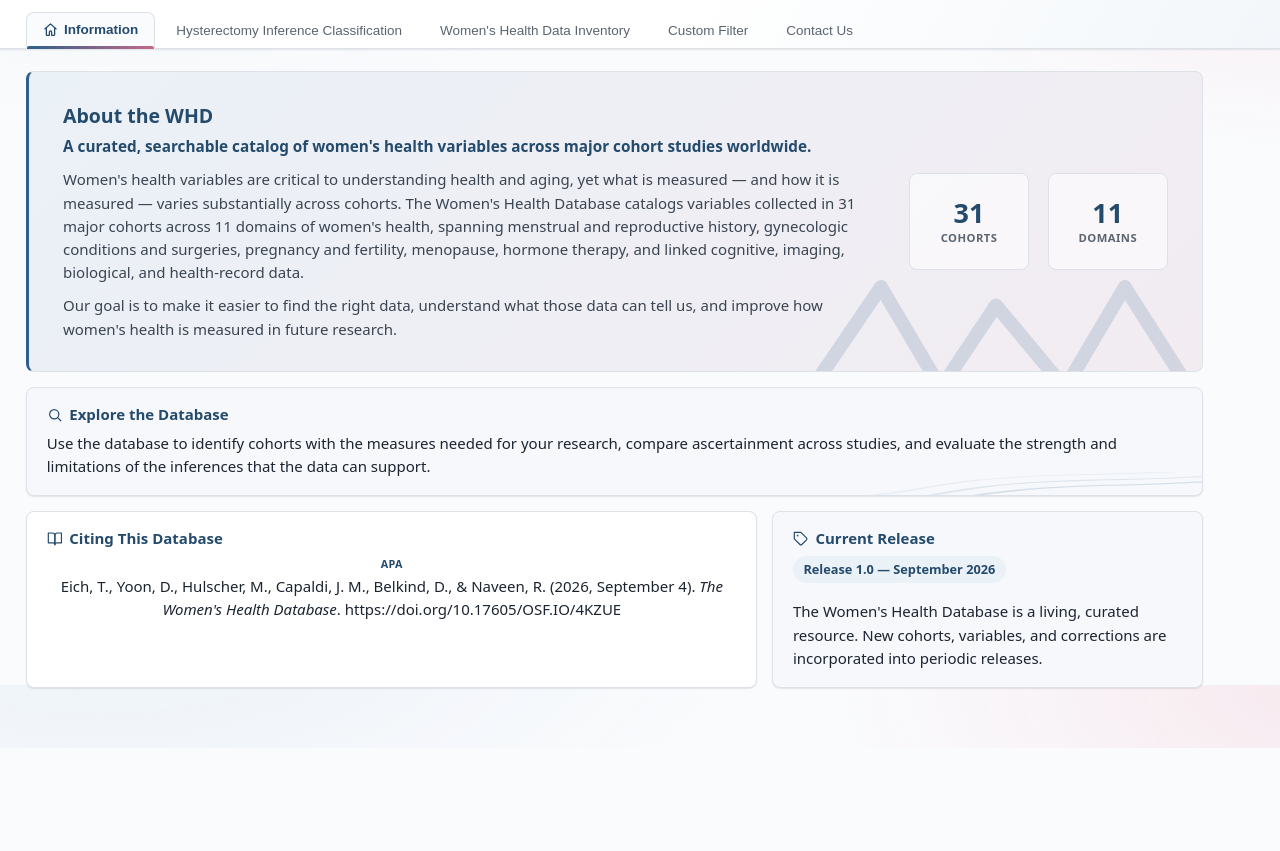
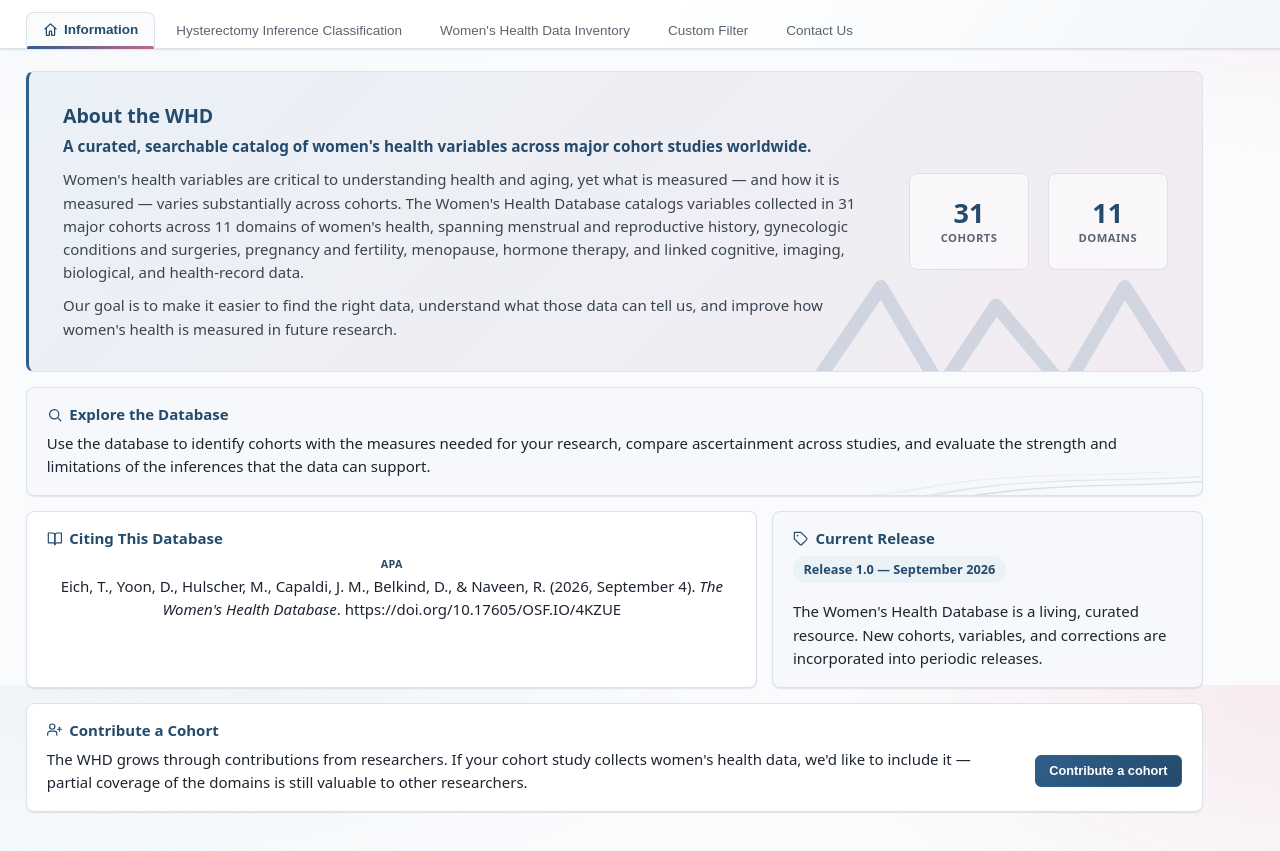
Before and after one commit to TheWomensHealthDB/TheWomensHealthDB, a plain HTML site: page charts/index.html in a window 1280 px wide. Shown: the part 115-966 px from the top of the page. Before the commit the page ends 863 px from the top, so only its background shows below. Drawn offline with nearby package versions, Linux system fonts and the light colour scheme.

Commit message:
Home page: add a Contribute a Cohort card linking to the Contribute tab
Co-Authored-By: Claude Opus 5.5 <noreply@anthropic.com>

```diff
--- a/charts/dashboard.css
+++ b/charts/dashboard.css
@@ -2703,3 +2703,24 @@ table.matrix-table td.cohort-cell:hover {
 .contact-form select option {
   color: var(--text-main);
 }
+
+/* Home page "Contribute a Cohort" card: text beside its button on wide
+   screens, stacked on phones. */
+.info-card-contribute-body {
+  display: flex;
+  align-items: center;
+  gap: 1.25rem;
+}
+.info-card-contribute-body p {
+  flex: 1 1 auto;
+}
+.info-card-contribute-body .btn {
+  flex: none;
+}
+@media (max-width: 600px) {
+  .info-card-contribute-body {
+    flex-direction: column;
+    align-items: flex-start;
+    gap: 0.75rem;
+  }
+}
--- a/charts/dashboard.js
+++ b/charts/dashboard.js
@@ -557,7 +557,7 @@
   // jump the page to the top and add a stray "#" to the URL.
   function wireInPageTabLinks() {
     document
-      .querySelectorAll(".tab-link[data-goto-tab], .brand-home-link[data-goto-tab]")
+      .querySelectorAll(".tab-link[data-goto-tab], .brand-home-link[data-goto-tab], .btn[data-goto-tab]")
       .forEach(function (link) {
         link.addEventListener("click", function (event) {
           event.preventDefault();
--- a/charts/index.html
+++ b/charts/index.html
@@ -227,6 +227,28 @@
             cohorts, variables, and corrections are incorporated into
             periodic releases.
           </p>
+        </div>
+      </div>
+
+      <!-- Pointer to the Contribute tab (under Contact Us in the nav). -->
+      <div class="info-card info-card-contribute">
+        <h3>
+          <svg class="info-card-icon" viewBox="0 0 24 24" fill="none" stroke="currentColor" stroke-width="1.8" stroke-linecap="round" stroke-linejoin="round" aria-hidden="true">
+            <path d="M15 20v-2a4 4 0 0 0-4-4H5a4 4 0 0 0-4 4v2" />
+            <circle cx="8" cy="7" r="4" />
+            <line x1="19" y1="8" x2="19" y2="14" />
+            <line x1="22" y1="11" x2="16" y2="11" />
+          </svg>
+          Contribute a Cohort
+        </h3>
+        <div class="info-card-contribute-body">
+          <p>
+            The WHD grows through contributions from researchers. If your
+            cohort study collects women's health data, we'd like to include
+            it &mdash; partial coverage of the domains is still valuable to
+            other researchers.
+          </p>
+          <button type="button" class="btn" data-goto-tab="contribute">Contribute a cohort</button>
         </div>
       </div>
     </section>
```
